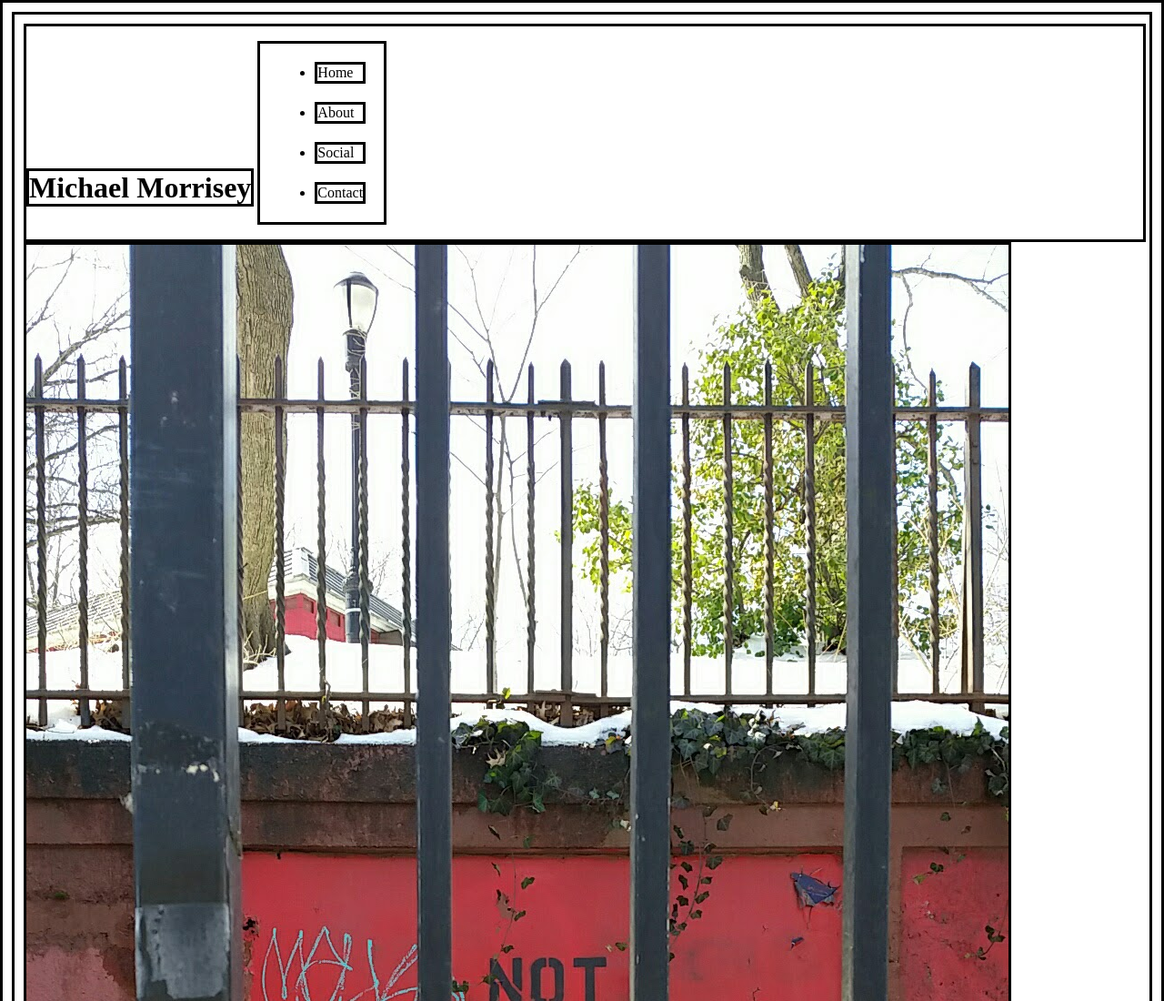
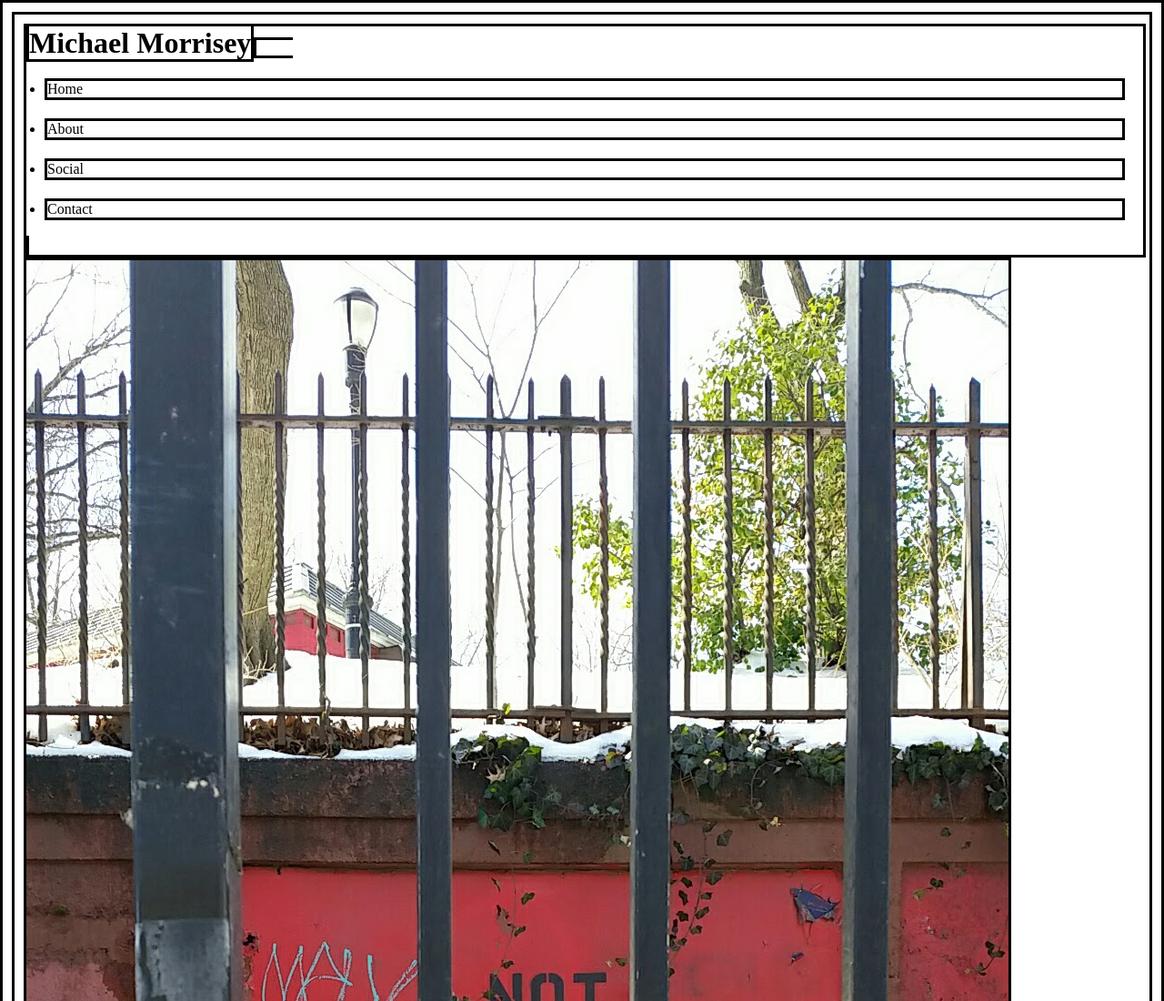
Before and after one commit to MichaelTMorrisey/MichaelTMorrisey.github.io, a plain HTML site: page index.html in a window 1280 px wide. Shown: the top 1100 px of the page at 91% size. Drawn offline with Linux system fonts and the light colour scheme.

Commit message:
adjust menu bar classes

```diff
--- a/index.html
+++ b/index.html
@@ -9,7 +9,7 @@
 
     <div class="header">
       <h1>Michael Morrisey</h1>
-      <ul class "menu_bar">
+      <ul>
         <li>Home</li>
         <li>About</li>
         <li>Social</li>
--- a/style.css
+++ b/style.css
@@ -27,18 +27,12 @@ p{
 
 }
 
-.header .menu_bar {
-
-  float: right; <!-- set the menu bar to cling to the right side of the viewing window-->
-
-}
-
 h1{
   display: inline;
 }
 
 ul {
-  display: inline-block;
+  display: inline;
   <!-- padding: 0; -->
 }
 
```
